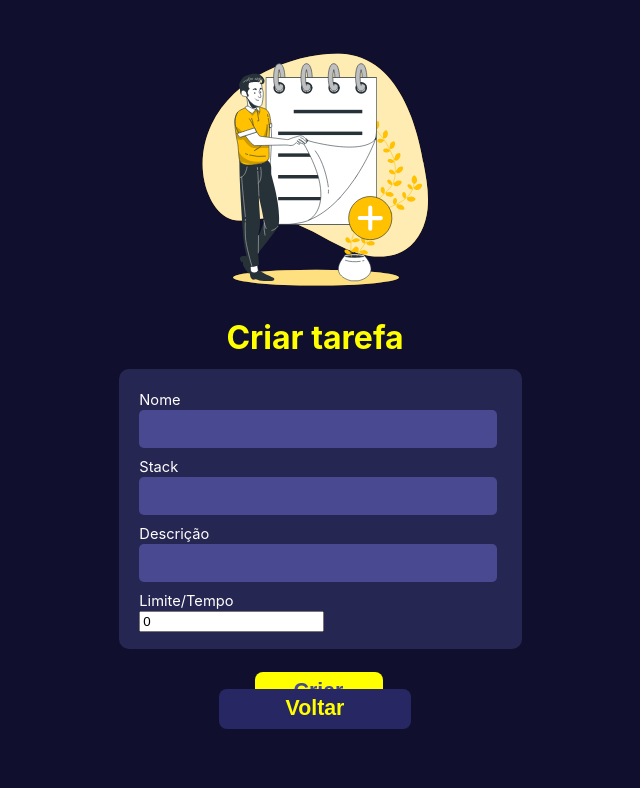
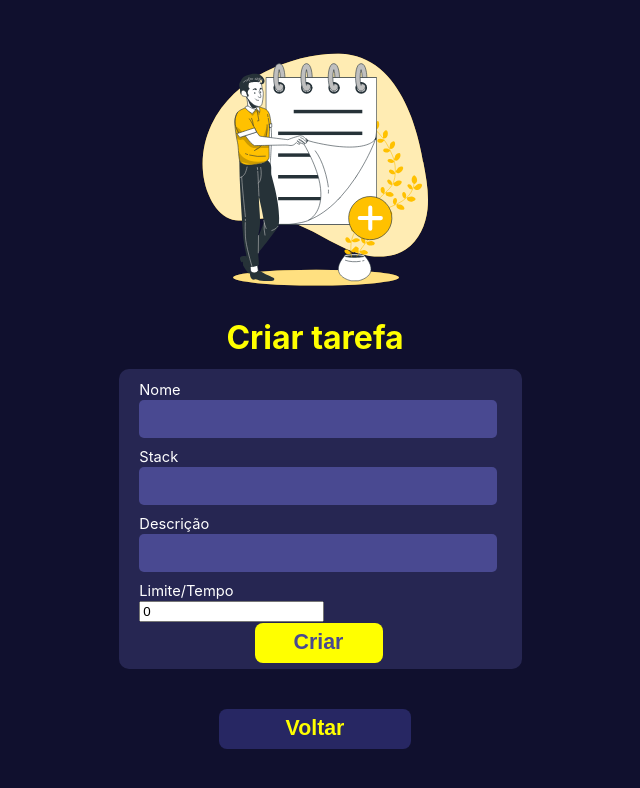
Before and after one commit to JonissonGomes/Todo-Estagio, a React (Create React App) app in the folder todo/frontend/: page /add in a window 1280 px wide. Shown: the top 788 px of the page, without its empty margins (325-965 px from the left). Built offline with nearby package versions, Linux system fonts and the light colour scheme.

Commit message:
Ajustando a responsividade

```diff
--- a/todo/frontend/src/pages/add/add.css
+++ b/todo/frontend/src/pages/add/add.css
@@ -4,7 +4,7 @@
 
 .boxForm {
   border-radius: 10px;
-  height: 280px;
+  height: 300px;
   width: 35%;
   margin-left: 33%;
   margin-right: 30%;
@@ -16,7 +16,7 @@ form {
   margin-left: 5%;
   margin-right: 5%;
   margin-top: 3%;
-  padding-top: 20px;
+  padding-top: 10px;
 }
 
 label {
@@ -37,8 +37,10 @@ input[type="text"],
   background-color: #494991;
 }
 
+
+
 input[type="submit"] {
-  margin-top: 5vh;
+  margin-top: 1px;
   height: 40px;
   width: 10vw;
   margin-left: 9vw;
```
